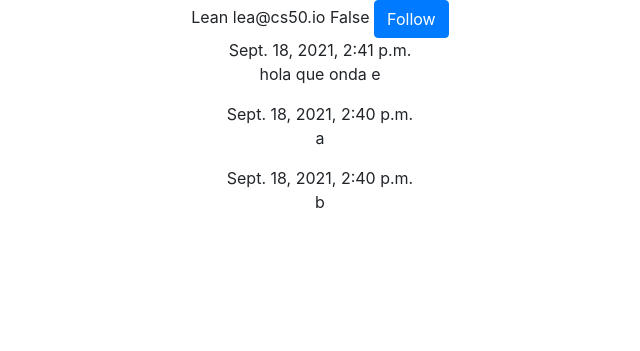
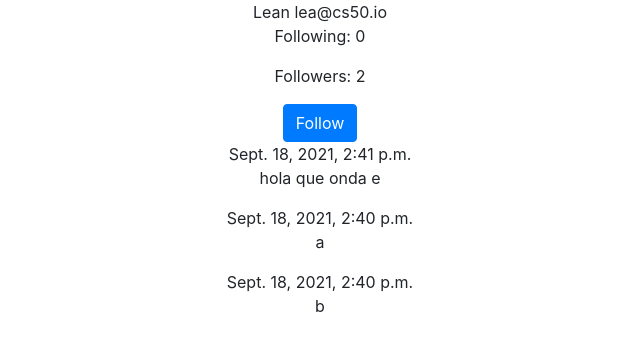
Before and after one commit to LeandroBurioni/CS50-web, a Django app: a page that uses network/templates/network/profile.html in a window 1280 px wide. Shown: the part 56-407 px from the top of the page, without its empty margins (320-960 px from the left). Run offline with Django 3.2, Linux system fonts and the light colour scheme; a user stored in the database is signed in; data comes from the database, SQL or seed files in the repository; both versions use the stored data as it was after the commit; some libraries are stand-ins or nearby versions.

Commit message:
profile page working

```diff
--- a/network/templates/network/profile.html
+++ b/network/templates/network/profile.html
@@ -4,9 +4,10 @@
 {{view_profile.username}}
 {{view_profile.email}}
 
-{{follow_flag}}
+<p>Following: {{n_following}}</p>
+<p>Followers: {{n_follows}}</p>
 
-{% if follow_flag == "NO!" %}
+{% if follow_flag == "self-profile" %}
     <!--No cargar ningun boton, un usuario no puede seguirse a si mismo.-->
 {% elif follow_flag %}
 <button class="btn btn-secondary" id="unfollow">Unfollow</button>
--- a/network/urls.py
+++ b/network/urls.py
@@ -9,5 +9,6 @@ urlpatterns = [
     path("logout", views.logout_view, name="logout"),
     path("register", views.register, name="register"),
     path("profile/<str:usernm>", views.profile, name="profile"),
+    path("following", views.following, name="following"),
 
 ]
--- a/network/views.py
+++ b/network/views.py
@@ -6,7 +6,7 @@ from django.http.response import JsonResponse
 from django.shortcuts import render
 from django.urls import reverse
 from network import forms
-from .models import Following, User, Post
+from .models import Following, User, Post, Like
 from django.contrib.auth.decorators import login_required
 
 def index(request):
@@ -73,15 +73,28 @@ def register(request):
         return render(request, "network/register.html")
 
 @login_required(login_url='login')
-def profile(request, usernm):
-        user_profile = User.objects.get(username=usernm)
+def profile(request, usernm): #requested by username
+        user_profile = User.objects.get(username=usernm) #get the User from db
+        n_following = Following.objects.filter(follower=user_profile).count()
+        n_follows = Following.objects.filter(influencer=user_profile).count()
         if request.user != user_profile:
-            flag = False
+            flag = False #By default, the user dont follow anyone.
+            if Following.objects.check(influencer=user_profile, follower=request.user): #If the user follow the loaded profile
+                flag = True     #Flag used to choose what button to show (follow/unfollow)
+            return render(request, "network/profile.html", {
+                "n_following":n_following, "n_follows":n_follows,
+                "follow_flag":flag, "view_profile": User.objects.get(username=user_profile),
+                "posts": Post.objects.filter(writed_by=user_profile).order_by('-timestamp')})
+        else: # It's themself profile! No button should be showed
+            return render(request, "network/profile.html", {
+                "n_following":n_following, "n_follows":n_follows,
+                "follow_flag":"self-profile", "view_profile": User.objects.get(username=user_profile),
+                "posts": Post.objects.filter(writed_by=user_profile).order_by('-timestamp')},
+                )
 
-            if Following.objects.check(influencer=user_profile, follower=request.user):
-                flag = True
-            return render(request, "network/profile.html", { "follow_flag":flag, "view_profile": User.objects.get(username=user_profile),
-                "posts": Post.objects.filter(writed_by=user_profile).order_by('-timestamp')})
-        else:
-            return render(request, "network/profile.html", { "follow_flag":"NO!", "view_profile": User.objects.get(username=user_profile),
-                "posts": Post.objects.filter(writed_by=user_profile).order_by('-timestamp')})
+@login_required(login_url='login')
+def following(request):
+    pass
+#    follow = Following.objects.filter(follower=request.user)
+#    return render(request, "network/index.html", {
+#        "posts": Post.objects.filter( writed_by = follow)})
```
Also changed, not shown: db.sqlite3.
